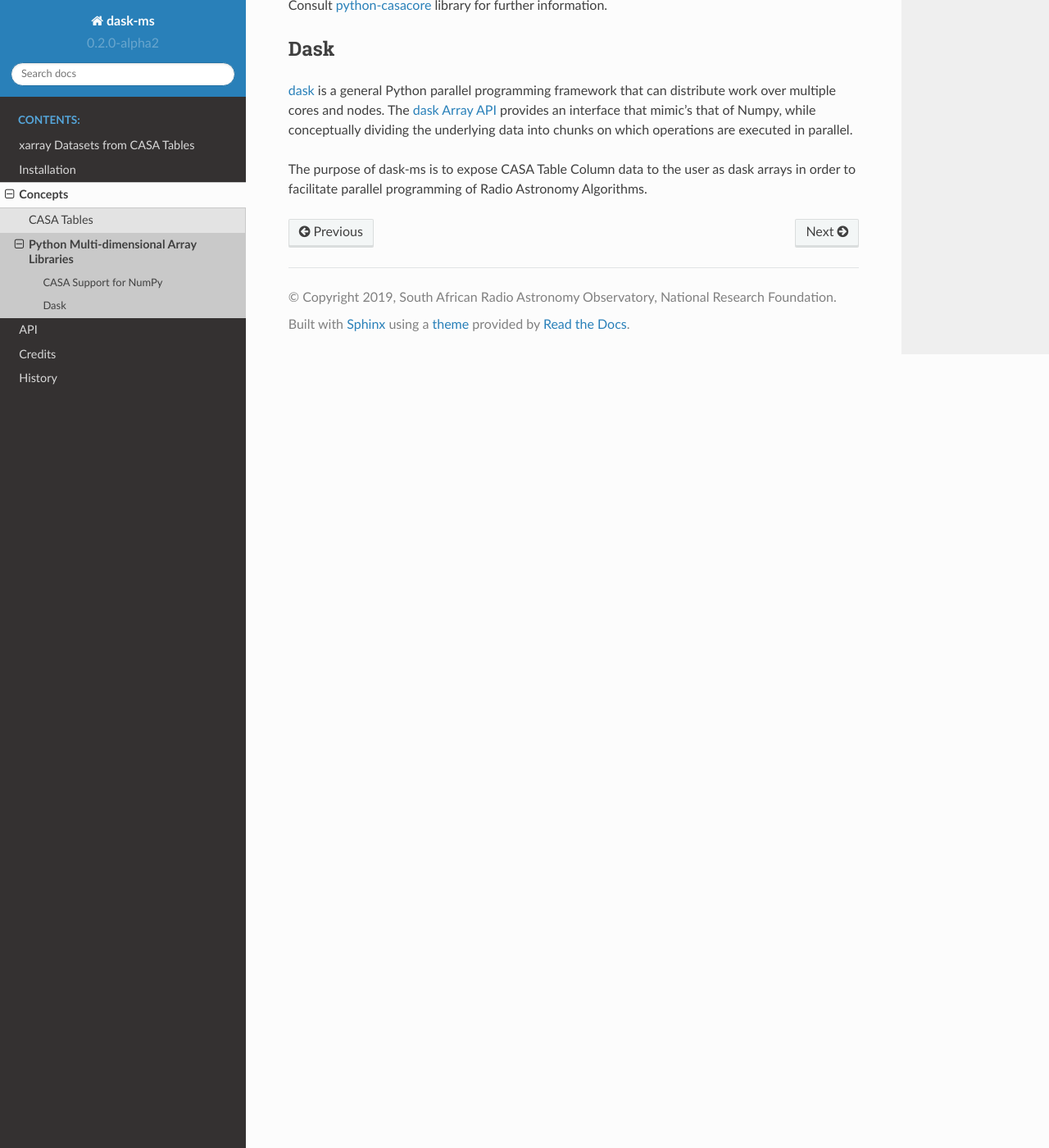
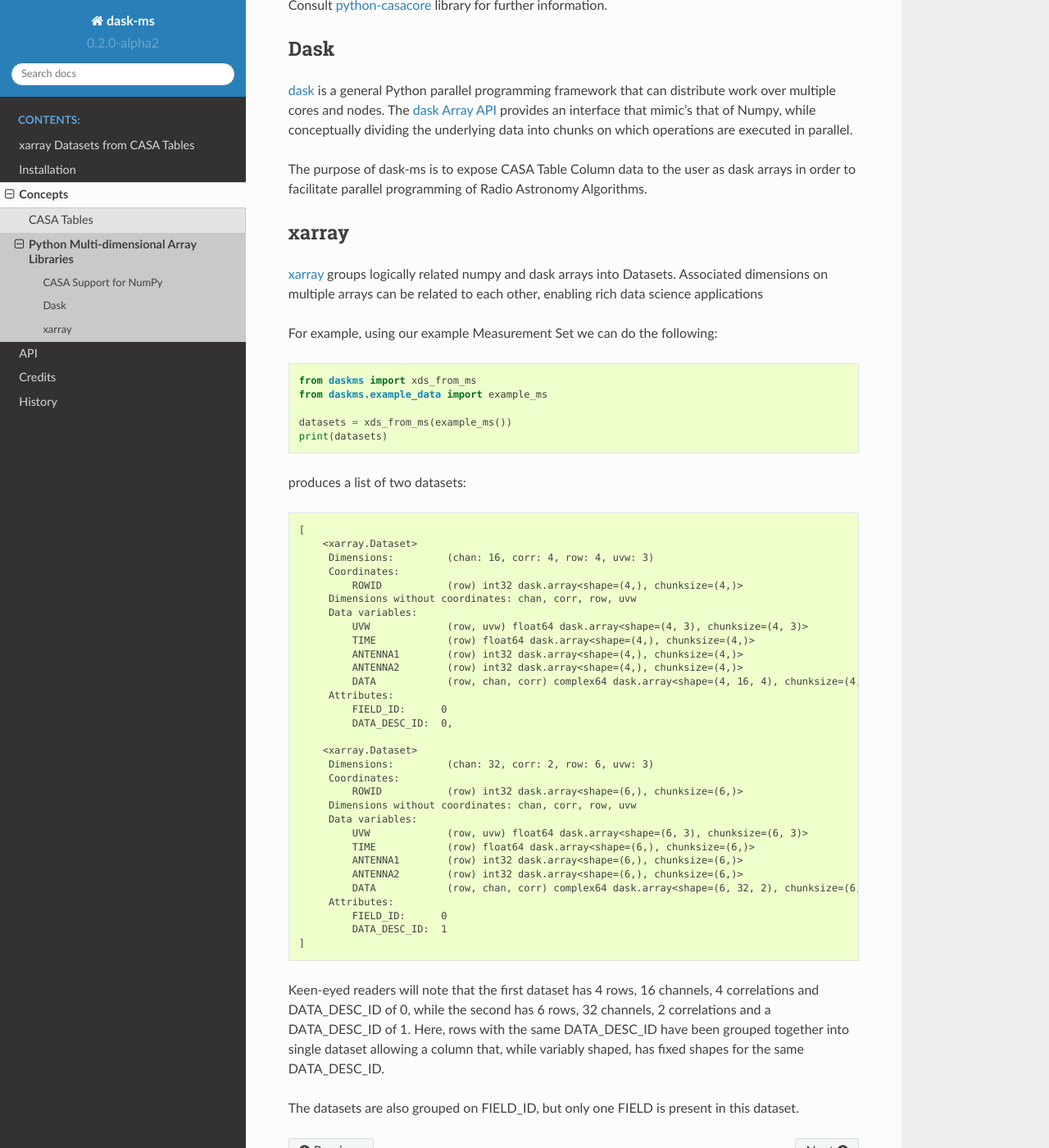
Before and after one commit to ratt-ru/dask-ms, a Sphinx documentation site: the page built from docs/concepts/pyarrays.rst, in a window 1280 px wide and 1400 px high, scrolled down 1794 px. Shown: the whole window at 82% size. Built offline with Sphinx 7.4.7 and the Read the Docs theme 2.0.0, drawn with Linux system fonts in a browser that asks for light colours; pages that are not in the unit, such as notebooks, are missing from menus.

Commit message:
Add xarray

```diff
--- a/docs/concepts/pyarrays.rst
+++ b/docs/concepts/pyarrays.rst
@@ -118,3 +118,68 @@ executed in parallel.
 The purpose of dask-ms is to expose CASA Table Column data to
 the user as dask arrays in order to facilitate parallel programming
 of Radio Astronomy Algorithms.
+
+xarray
+~~~~~~
+
+`xarray <https://xarray.pydata.org>`_ groups logically related
+numpy and dask arrays into Datasets. Associated dimensions on multiple
+arrays can be related to each other, enabling rich data science
+applications
+
+For example, using our example Measurement Set we can do the following:
+
+
+.. testcode::
+
+    from daskms import xds_from_ms
+    from daskms.example_data import example_ms
+
+    datasets = xds_from_ms(example_ms())
+    print(datasets)
+
+produces a list of two datasets:
+
+.. testoutput::
+
+    [
+        <xarray.Dataset>
+         Dimensions:         (chan: 16, corr: 4, row: 4, uvw: 3)
+         Coordinates:
+             ROWID           (row) int32 dask.array<shape=(4,), chunksize=(4,)>
+         Dimensions without coordinates: chan, corr, row, uvw
+         Data variables:
+             UVW             (row, uvw) float64 dask.array<shape=(4, 3), chunksize=(4, 3)>
+             TIME            (row) float64 dask.array<shape=(4,), chunksize=(4,)>
+             ANTENNA1        (row) int32 dask.array<shape=(4,), chunksize=(4,)>
+             ANTENNA2        (row) int32 dask.array<shape=(4,), chunksize=(4,)>
+             DATA            (row, chan, corr) complex64 dask.array<shape=(4, 16, 4), chunksize=(4, 16, 4)>
+         Attributes:
+             FIELD_ID:      0
+             DATA_DESC_ID:  0,
+
+        <xarray.Dataset>
+         Dimensions:         (chan: 32, corr: 2, row: 6, uvw: 3)
+         Coordinates:
+             ROWID           (row) int32 dask.array<shape=(6,), chunksize=(6,)>
+         Dimensions without coordinates: chan, corr, row, uvw
+         Data variables:
+             UVW             (row, uvw) float64 dask.array<shape=(6, 3), chunksize=(6, 3)>
+             TIME            (row) float64 dask.array<shape=(6,), chunksize=(6,)>
+             ANTENNA1        (row) int32 dask.array<shape=(6,), chunksize=(6,)>
+             ANTENNA2        (row) int32 dask.array<shape=(6,), chunksize=(6,)>
+             DATA            (row, chan, corr) complex64 dask.array<shape=(6, 32, 2), chunksize=(6, 32, 2)>
+         Attributes:
+             FIELD_ID:      0
+             DATA_DESC_ID:  1
+    ]
+
+Keen-eyed readers will note that the first dataset has 4 rows,
+16 channels, 4 correlations and DATA_DESC_ID of 0, while the second has
+6 rows, 32 channels, 2 correlations and a DATA_DESC_ID of 1.
+Here, rows with the same DATA_DESC_ID have been grouped together
+into single dataset allowing a column that, while variably shaped,
+has fixed shapes for the same DATA_DESC_ID.
+
+The datasets are also grouped on FIELD_ID, but only one FIELD is present
+in this dataset.
```
